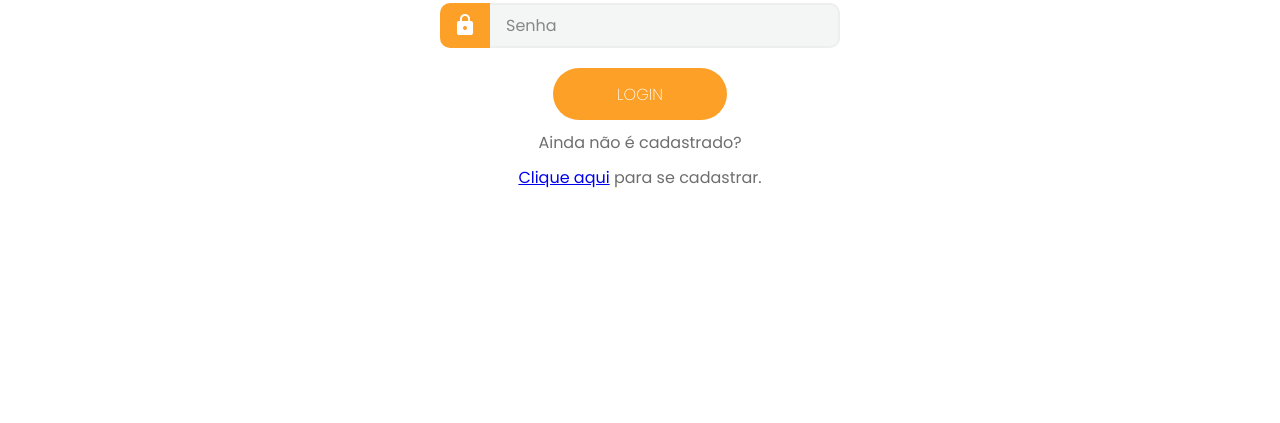
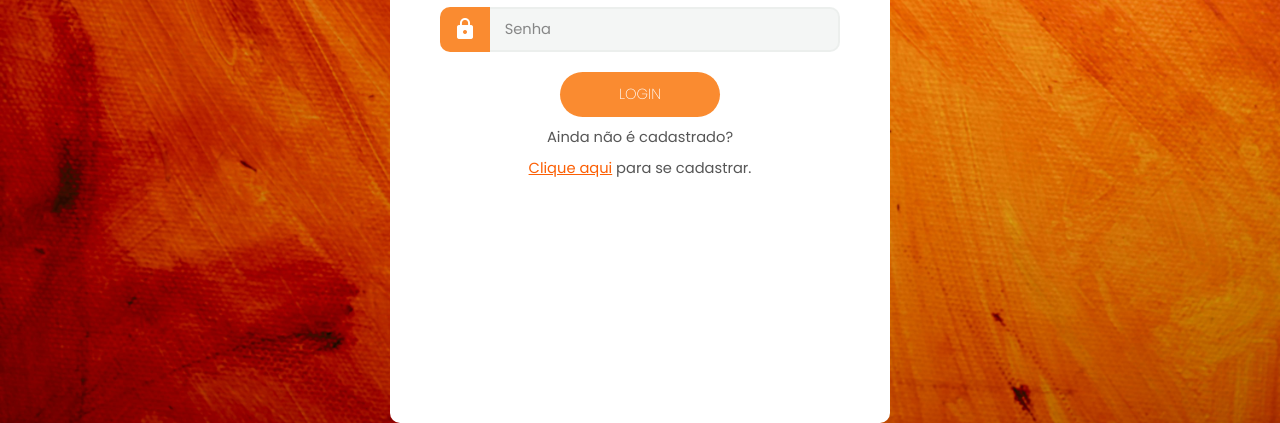
Before and after one commit to gustavo-silva98/Todo-List, a plain HTML site: page frontend/index.html in a window 1280 px wide. Shown: the part 377-800 px from the top of the page. Drawn offline with Linux system fonts and the light colour scheme.

Commit message:
Mudança de fontes e cores e adicionando imagem de fundo

```diff
--- a/frontend/index.html
+++ b/frontend/index.html
@@ -10,7 +10,7 @@
     </head>
     <body>
         <div class="wrapper" data-pagina="cadastro" id ="cadastro">
-            <h1>Cadastre-se</h1>
+            <h1>Cadastro</h1>
             <form>
                 <div>
                     <label for="name-input"><span class="material-icons">person</span></label>
@@ -29,7 +29,7 @@
                     <input type="password" id="repeat-password-input" name="repeat-password" placeholder="Confime a Senha" required>
                 </div>
                 <button type="button" onclick="enviarCadastro()">Cadastrar</button>
-                <p1> Já tem uma conta? <a href="#" onclick="mudarPagina('login')">Clique aqui</a> para fazer login. </p1>
+                <p> Já tem uma conta? <a href="#" onclick="mudarPagina('login')">Clique aqui</a> para fazer login. </p>
             </form>
         </div>
         <div class="wrapper-ativo" data-pagina="login" id ="login">
@@ -44,8 +44,8 @@
                     <input type="password" id="password-input" name="password" placeholder="Senha" required>
                 </div>
                 <button type="button" onclick="enviarCadastro()">LOGIN</button>
-                <p2> Ainda não é cadastrado?</p2>
-                <p3 ><a href="#" onclick="mudarPagina('cadastro')">Clique aqui</a> para se cadastrar.</p3>
+                <p> Ainda não é cadastrado?</p>
+                <p ><a href="#" onclick="mudarPagina('cadastro')">Clique aqui</a> para se cadastrar.</p>
             </form>
         </div>
 
--- a/frontend/style.css
+++ b/frontend/style.css
@@ -2,20 +2,30 @@
 :root {
     --primary-color: #fc9004;
     --primary-color-heavy: #fc5f04;
-    --accent-color: #fca028;
+    --accent-color: #fa8322ee;
     --secondary-color: #d1d8d63f;
     --background-color: #ffffff;
     --text-color: #3f3e3ec0;
+    --p-font-color :#1f1e1ec0;
     --font-family: 'Poppins', sans-serif;
     --items-color: #ffffff;
 }
+
+body{
+    background-image: url('madeira3.jpg');
+    background-size: cover ;
+}
+a{
+    color: var(--primary-color-heavy);
+}
 *{
     margin: 0;
+    box-sizing: border-box;
     padding: 0;
 }
 html {
     font-family: Poppins, Segoe UI, sans-serif;
-    font-size: 12pt;
+    font-size: 11pt;
     color : var(--text-color);
     text-align: center;
 }
@@ -29,10 +39,10 @@ body {
 .wrapper-ativo {
     box-sizing: border-box;
     background-color: var(--background-color);
-    width: max(40%, 600px);
-    height: 100vh;
+    width: max(20%, 500px);
+    height: 100;
     padding: 10px;
-    border-radius: 0 20px 20px 0;
+    border-radius: 10px 10px 10px 10px;
     display: flex;
     flex-direction: column;
     align-items: center;
@@ -42,6 +52,9 @@ body {
     visibility: visible;
     pointer-events: auto;
     z-index: 1;
+}
+p{
+    color: var(--p-font-color);
 }
 h1{
     font-size: 3rem;
```
Also changed, not shown: frontend/madeira3.jpg (added).
